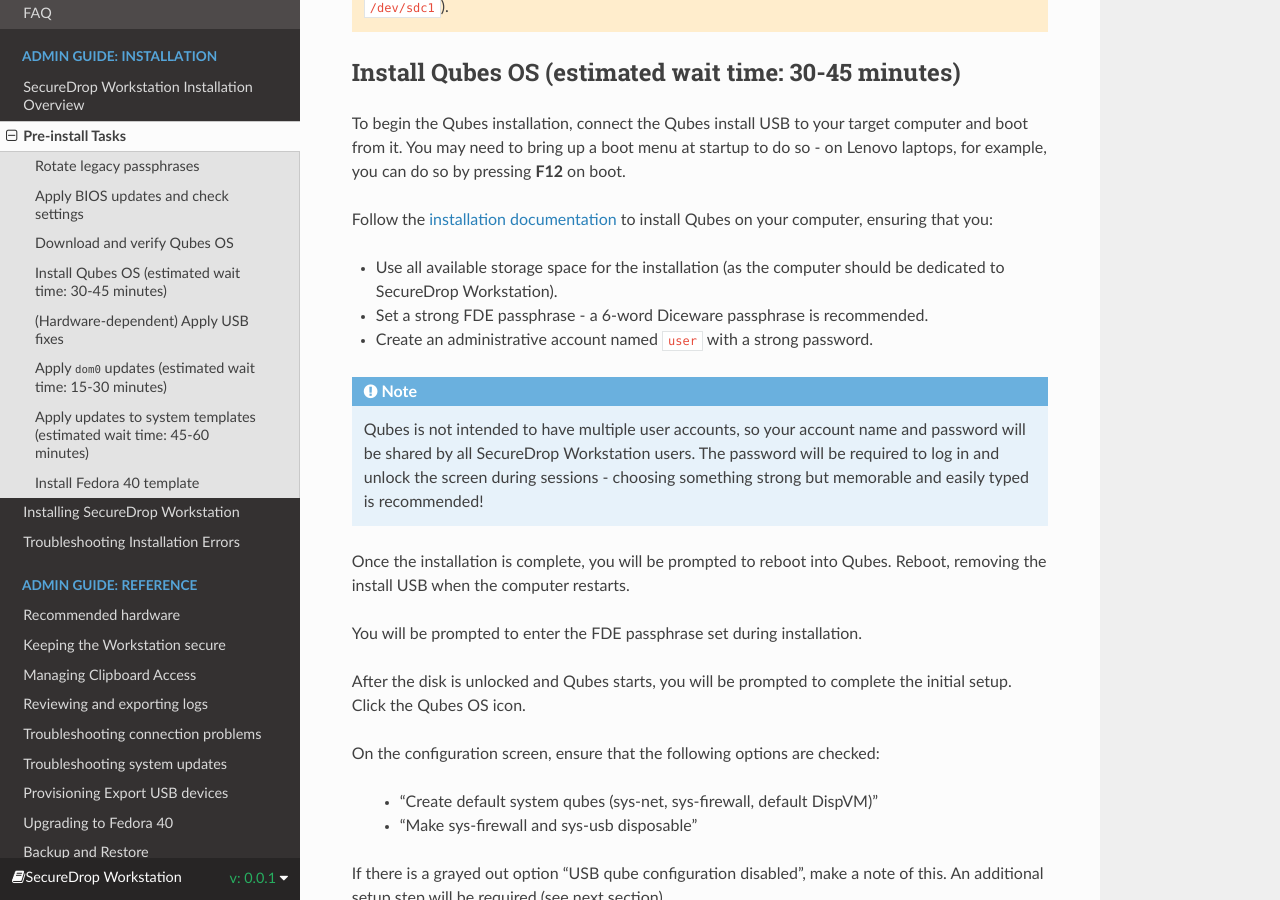
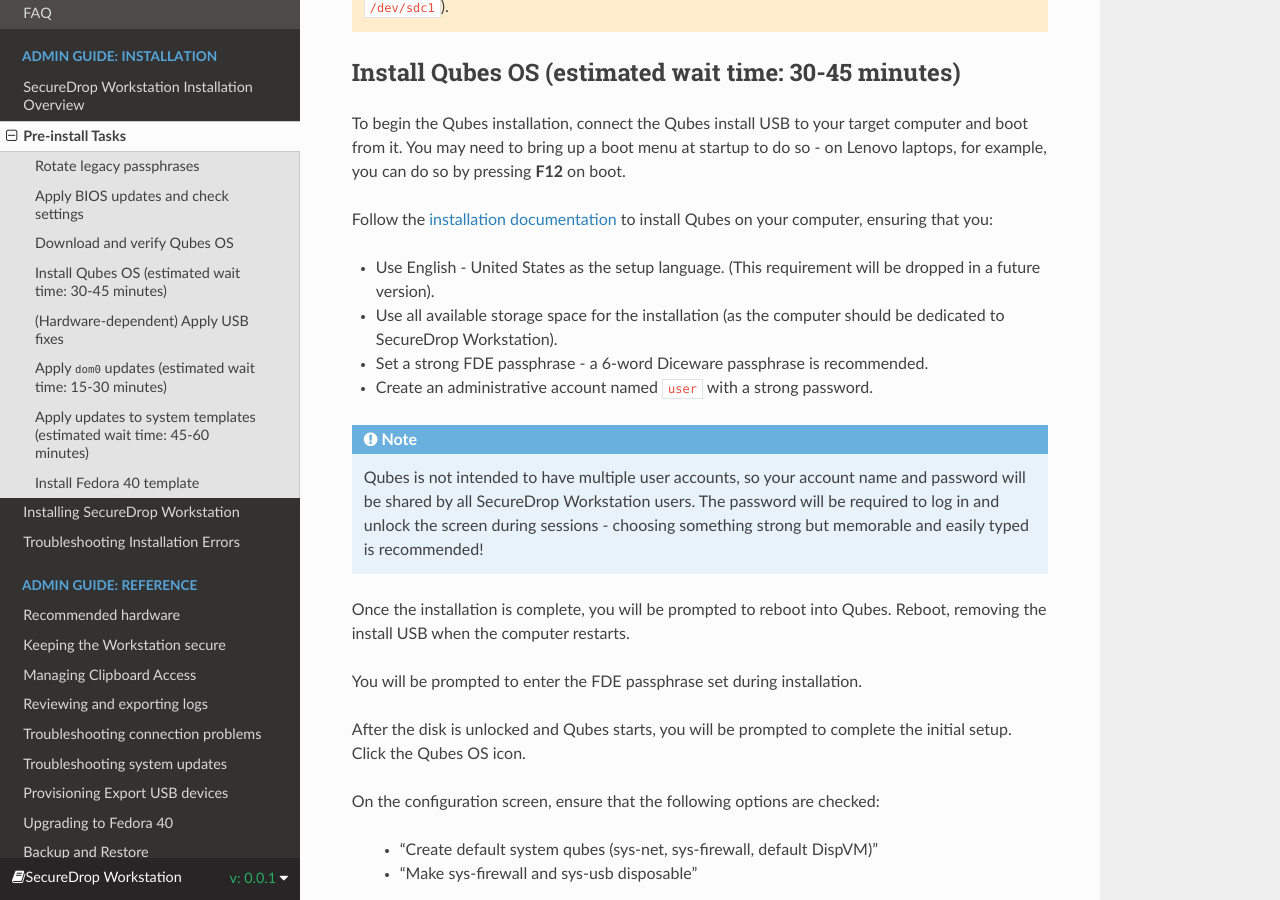
Before and after one commit to freedomofpress/securedrop-workstation-docs, a Sphinx documentation site: the page built from docs/admin/install/prepare.rst, in a window 1280 px wide and 900 px high, scrolled down 1770 px. Built offline with Sphinx 7.4.7 and the Read the Docs theme 2.0.0, drawn with Linux system fonts in a browser that asks for light colours.

Commit message:
Require setup in English

```diff
--- a/docs/admin/install/prepare.rst
+++ b/docs/admin/install/prepare.rst
@@ -61,6 +61,7 @@
 
 Follow the `installation documentation <https://www.qubes-os.org/doc/installation-guide/>`_ to install Qubes on your computer, ensuring that you:
 
+- Use English - United States as the setup language. (This requirement will be dropped in a future version).
 - Use all available storage space for the installation (as the computer should be dedicated to SecureDrop Workstation).
 - Set a strong FDE passphrase - a 6-word Diceware passphrase is recommended.
 - Create an administrative account named ``user`` with a strong password.
```
